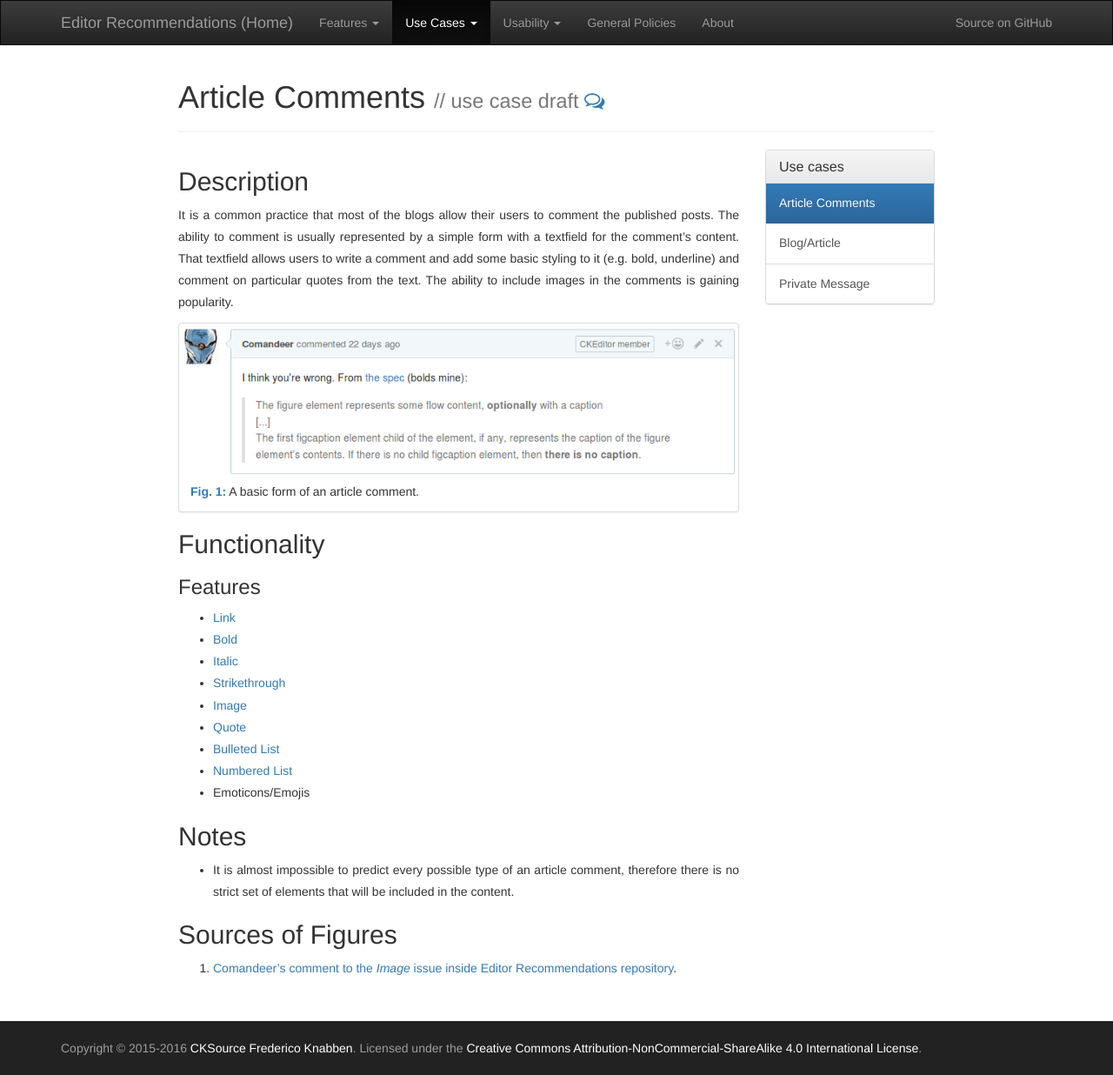
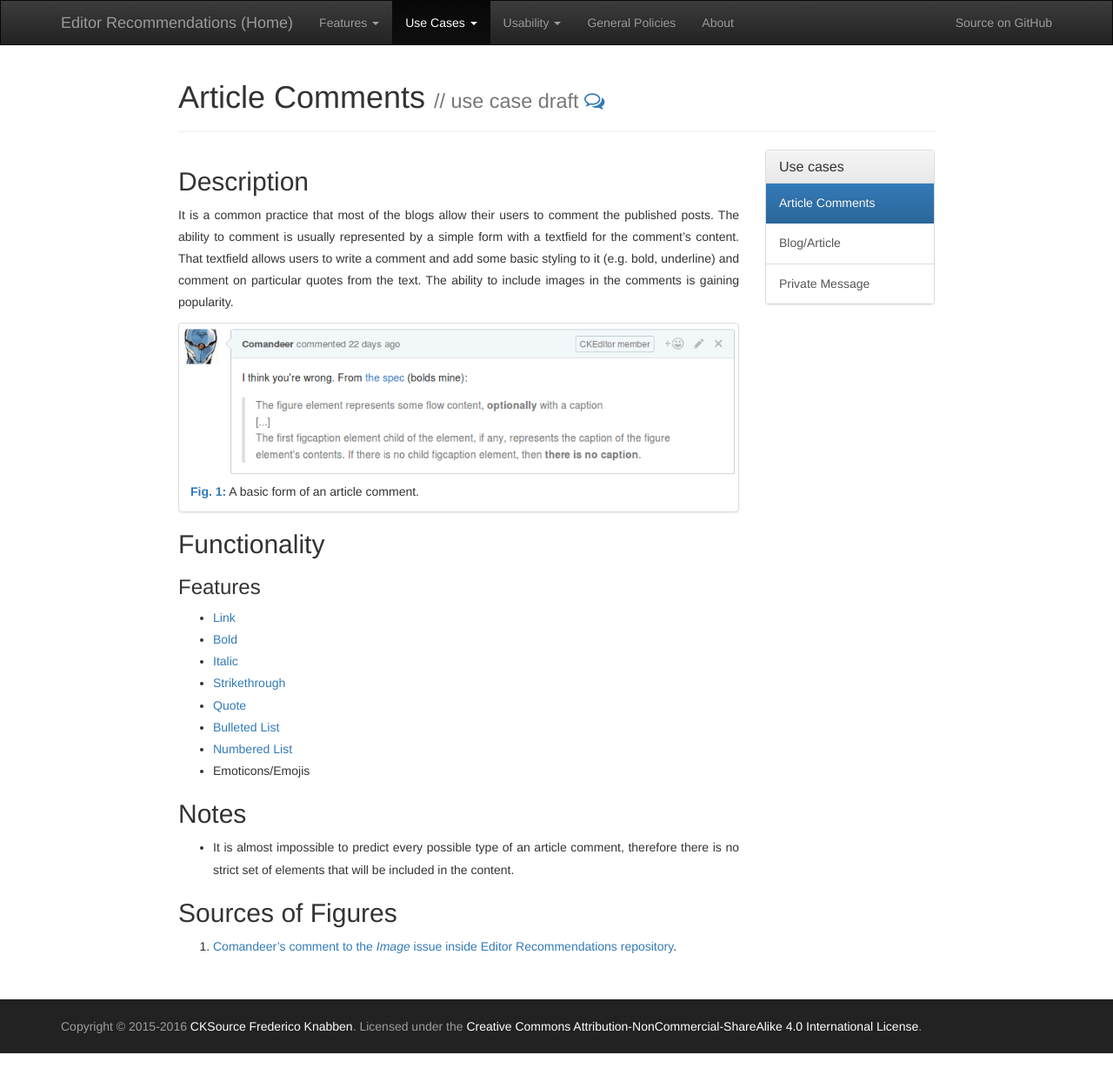
Before and after one commit to ckeditor/editor-recommendations, a Jekyll site: the page built from _use-cases/article-comments.md, in a window 1280 px wide. Shown: the whole page at 87% size. Built offline with Jekyll 4.4.1, drawn with Linux system fonts in a browser that asks for light colours; nearby versions of some CDN libraries; after the commit the page ends 1211 px from its top, so only the background shows below that.

Commit message:
Remove "Image" from features list.

```diff
--- a/_use-cases/article-comments.md
+++ b/_use-cases/article-comments.md
@@ -21,7 +21,6 @@ It is a common practice that most of the blogs allow their users to comment the
 * [Bold]({{ site.baseurl }}/features/bold.html)
 * [Italic]({{ site.baseurl }}/features/italic.html)
 * [Strikethrough]({{ site.baseurl }}/features/strikethrough.html)
-* [Image]({{ site.baseurl }}/features/image.html)
 * [Quote]({{ site.baseurl}}/features/quote.html)
 * [Bulleted List]({{ site.baseurl }}/features/bulleted-list.html)
 * [Numbered List]({{ site.baseurl }}/features/numbered-list.html)
```
